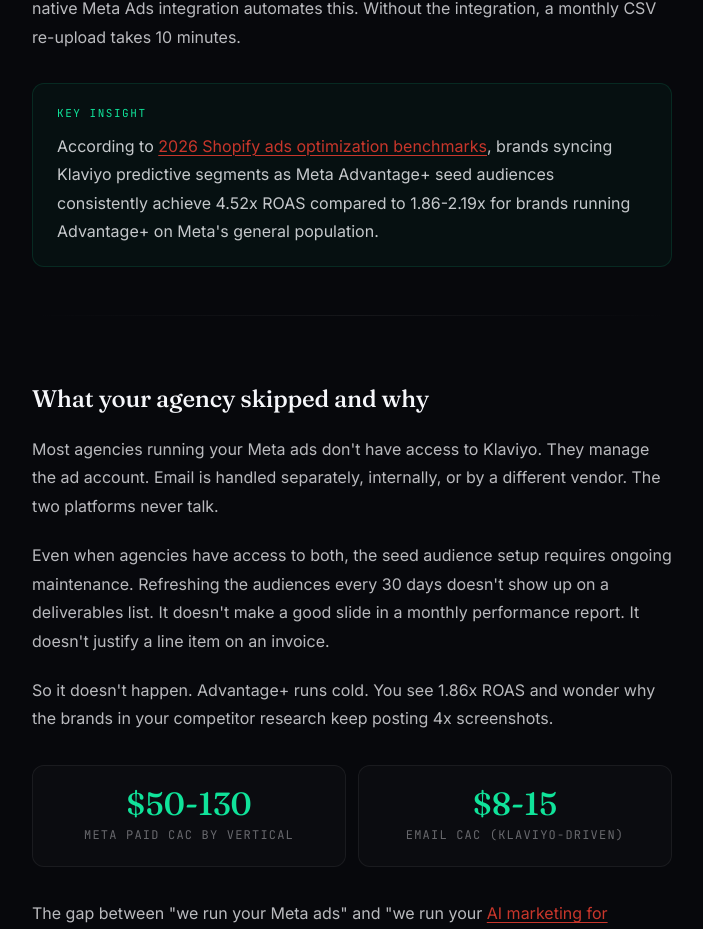
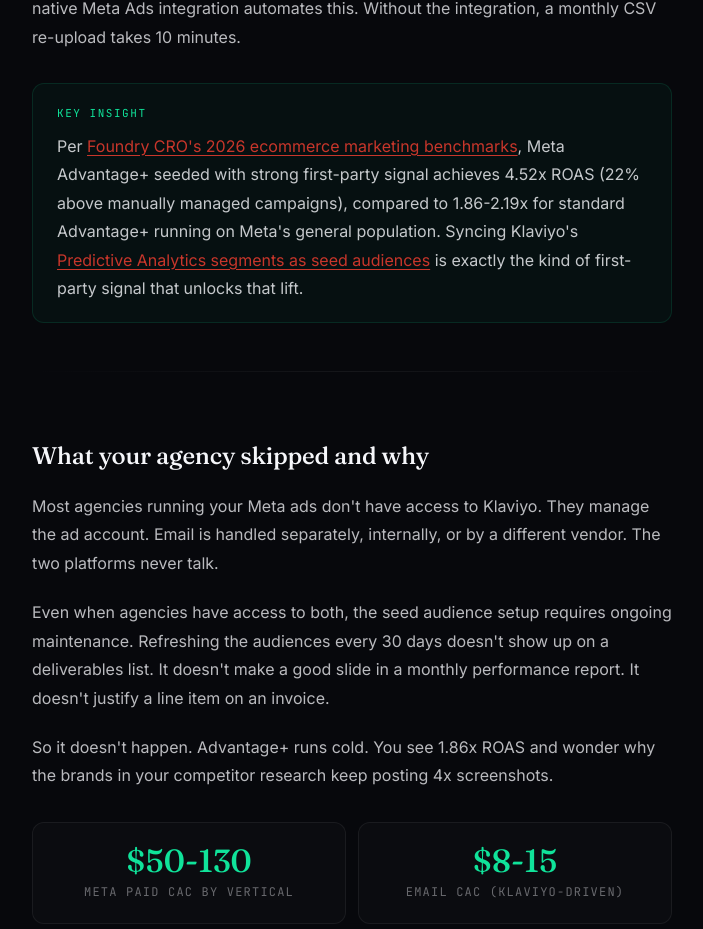
Before and after one commit to dustyboy-23/ventiscale-site, a Next.js app: page /blog/klaviyo-meta-advantage-plus-seed-audience in a window 1280 px wide. Shown: the part 5497-6426 px from the top of the page, without its empty margins (288-991 px from the left). Built offline with nearby package versions, Linux system fonts and the light colour scheme; no server answers.

Commit message:
Blog sweep 2B: verify-and-fix (batch 5)

```diff
--- a/app/(marketing)/blog/klaviyo-meta-advantage-plus-seed-audience/page.tsx
+++ b/app/(marketing)/blog/klaviyo-meta-advantage-plus-seed-audience/page.tsx
@@ -390,17 +390,27 @@
           <div className="blog-callout">
             <div className="callout-label">Key insight</div>
             <p>
-              According to{" "}
+              Per{" "}
+              <a
+                href="https://foundrycro.com/blog/ecommerce-marketing-benchmarks-2026/"
+                target="_blank"
+                rel="noopener noreferrer"
+              >
+                Foundry CRO&apos;s 2026 ecommerce marketing benchmarks
+              </a>
+              , Meta Advantage+ seeded with strong first-party signal achieves
+              4.52x ROAS (22% above manually managed campaigns), compared to
+              1.86-2.19x for standard Advantage+ running on Meta&apos;s
+              general population. Syncing Klaviyo&apos;s{" "}
               <a
                 href="https://stormy.ai/blog/shopify-ads-optimization-2026-pmax-meta-advantage-plus"
                 target="_blank"
                 rel="noopener noreferrer"
               >
-                2026 Shopify ads optimization benchmarks
-              </a>
-              , brands syncing Klaviyo predictive segments as Meta Advantage+ seed
-              audiences consistently achieve 4.52x ROAS compared to 1.86-2.19x for
-              brands running Advantage+ on Meta&apos;s general population.
+                Predictive Analytics segments as seed audiences
+              </a>{" "}
+              is exactly the kind of first-party signal that unlocks that
+              lift.
             </p>
           </div>
 
```
